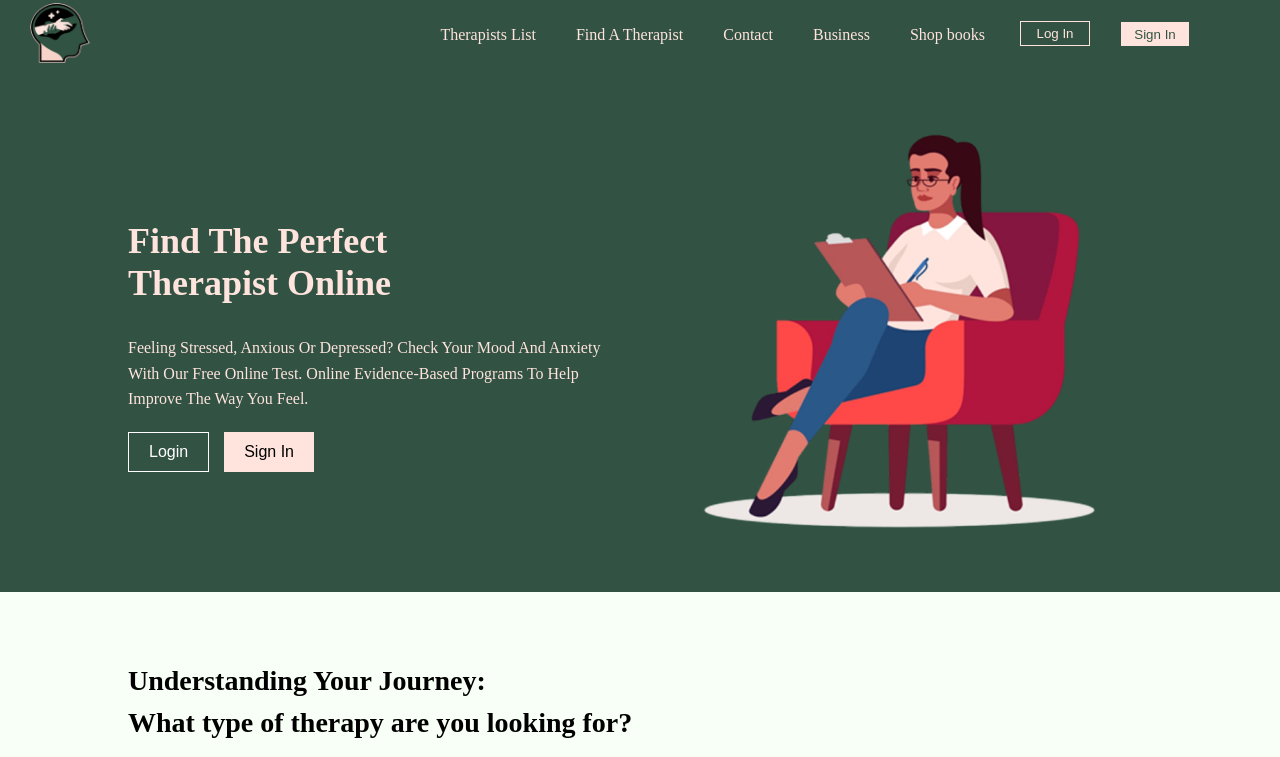
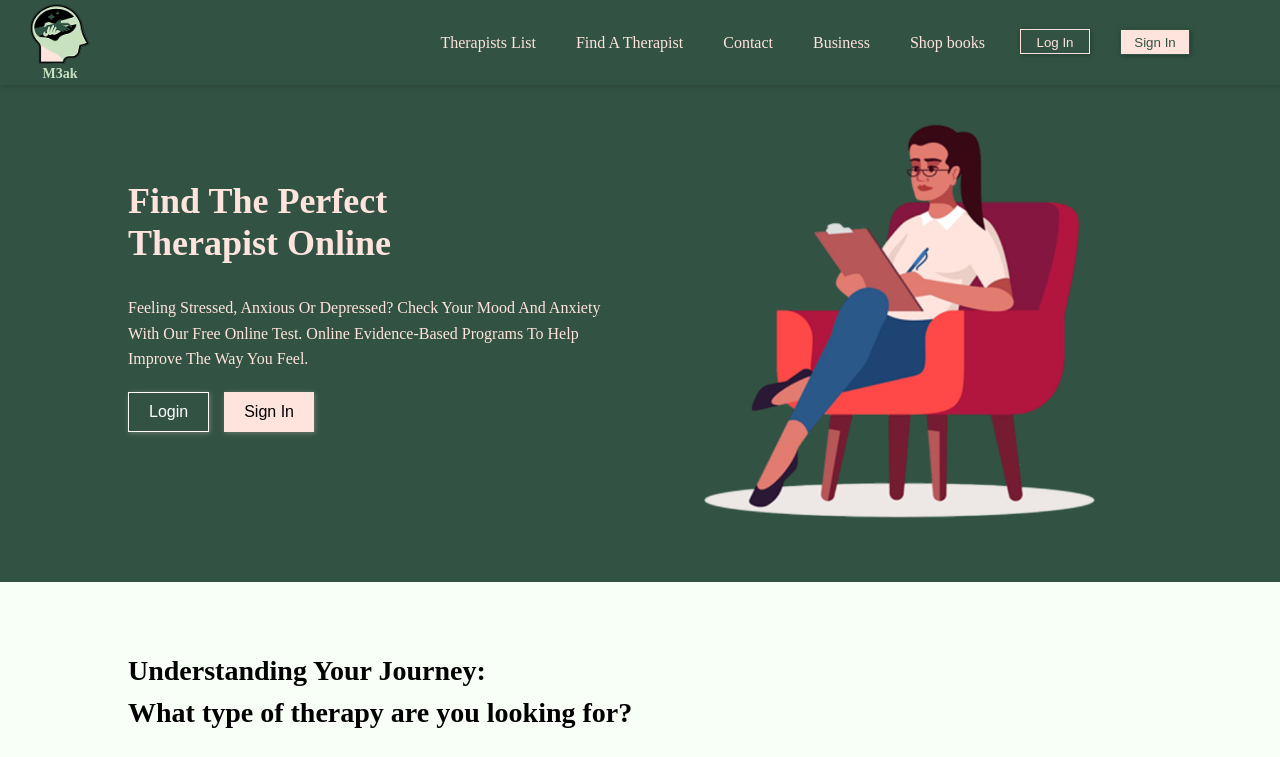
Before and after one commit to caidhiba/M3ak-WebApp, a React (Vite) app: page / in a window 1280 px wide. Shown: the top 757 px of the page. Built offline with nearby package versions, Linux system fonts and the light colour scheme.

Commit message:
Edited header and logo switch

```diff
--- a/src/Components/Header/Header.css
+++ b/src/Components/Header/Header.css
@@ -1,6 +1,6 @@
-header{
+.header{
     background-color: #325343;
-    height: 70px;
+    height: 85px;
     display: flex;
     align-items: center;
     justify-content: space-between;
@@ -9,14 +9,33 @@ header{
     padding-right: 90px;
     color: #FFE4DD;
     padding-left: 30px;
-
+     transition: all 0.3s ease-in-out;
+    z-index: 1000;
+    position:fixed;
+    width: auto;
+    right: 0;
+    left: 0;
+    /* box-shadow: 1px 1px 5px rgba(255,228,221,0.2); */
+    box-shadow: 1px 1px 5px rgba(0,0,0,0.2);
 
 }
+.dark-logo-holder{
+display: flex;
+flex-direction: column;
+align-items: center;
+}
+.logo-text {
+    font-size: 14px;
+    font-weight: bold;
+    color: #C7E1C2;
+    margin-top: 2px;
+    transition: color 0.3s ease-in-out;
+  }
 .dark-logo-holder > img{
     width: 60px;
     height: 60px;
-    /* background-color: #325343; */
 }
+
 .header-elements{
     display: flex;
     gap: 30px;
@@ -27,10 +46,11 @@ header{
     background-color: #325343;
     border: 1px solid #FFE4DD;
     color: #FFE4DD;
-    /* padding-top: 5px;
-    padding-bottom: 5px; */
+    padding-bottom: 5px;
+    padding-top: 5px;
     text-align: center;
     transition: background-color 0.4s ease-in-out;
+    box-shadow: 1px 1px 5px rgba(0, 0, 0, 0.3); /* X, Y, Blur, Shadow Color */
 }
 .Login-button:hover{
     background-color: #FFE4DD;
@@ -43,10 +63,11 @@ header{
     background-color: #FFE4DD;
     border: 1px solid #325343;
     color: #325343;
-    /* padding-top: 5px;
-    padding-bottom: 5px; */
+    padding-top: 5px;
+    padding-bottom: 5px;
     text-align: center;
     transition: background-color 0.1s ease-in-out;
+    box-shadow: 1px 1px 5px rgba(0, 0, 0, 0.3);
 }
 .Signin-button:hover{
     background-color: #325343;
@@ -60,3 +81,39 @@ header{
 .header-element:hover{
     background-color: #1e392c;
 }
+
+
+
+
+  /* Scrolled Header Styles */
+  .header.scrolled {
+    background-color: #F8FFF6;
+    color: #325343;
+    box-shadow: 0px 4px 8px rgba(0, 0, 0, 0.2);
+    width: auto;
+    right: 0;
+    left: 0;
+  }
+
+  .header.scrolled .header-element {
+    color: #325343;
+  }
+  .header.scrolled .header-element:hover {
+    background-color: #C7E1C2;
+  }
+
+  .scrolled .logo-text {
+    font-size: 14px;
+    font-weight: bold;
+    color: #325343;
+    margin-top: 2px;
+  }
+
+  .header.scrolled .sign-in {
+    background: #244D3B;
+    color: #F8FFF6;
+  }
+
+  .header.scrolled .logo img {
+    opacity: 0.8;
+  }
--- a/src/Components/Header/Header.jsx
+++ b/src/Components/Header/Header.jsx
@@ -1,9 +1,28 @@
-import './Header.css'
+ import './Header.css'
+import { useState, useEffect } from "react";
+import "./Header.css";
+
 export default function Header(){
+    const [scrolled, setScrolled] = useState(false);
+
+    useEffect(() => {
+      const handleScroll = () => {
+        if (window.scrollY > 50) {
+          setScrolled(true);
+        } else {
+          setScrolled(false);
+        }
+      };
+
+      window.addEventListener("scroll", handleScroll);
+      return () => window.removeEventListener("scroll", handleScroll);
+    }, []);
     return(
-        <header>
+
+        <header className={`header ${scrolled ? "scrolled" : ""}`}>
             <div className="dark-logo-holder">
-                <img src="src/assets/dark-logo.webp" alt="logo dark" />
+                <img src={scrolled ? "/src/assets/dark-logo.webp" : "/src/assets/light-logo.png"}  alt="logo dark" />
+                <span className="logo-text">M3ak</span>
             </div>
             <div className="header-elements">
                 <span className="header-element">Therapists List</span>
@@ -20,3 +39,54 @@ export default function Header(){
 
     )
 }
+
+// import { useState, useEffect } from "react";
+// import "./Header.css"; // Import the CSS file
+
+// const Header = () => {
+//   const [scrolled, setScrolled] = useState(false);
+
+//   useEffect(() => {
+//     const handleScroll = () => {
+//       if (window.scrollY > 50) {
+//         setScrolled(true);
+//       } else {
+//         setScrolled(false);
+//       }
+//     };
+
+//     window.addEventListener("scroll", handleScroll);
+//     return () => window.removeEventListener("scroll", handleScroll);
+//   }, []);
+
+//   return (
+//     <header className={`header ${scrolled ? "scrolled" : ""}`}>
+//       <div className="header-container">
+//         {/* Logo */}
+//         <div className="logo">
+//           <img
+//             src={scrolled ? "/logo-dark.png" : "/logo-light.png"}
+//             alt="Logo"
+//           />
+//         </div>
+
+//         {/* Navigation */}
+//         <nav className="nav-links">
+//           <a href="#">Therapists List</a>
+//           <a href="#">Find A Therapist</a>
+//           <a href="#">Contact</a>
+//           <a href="#">Business</a>
+//           <a href="#">Shop books</a>
+//         </nav>
+
+//         {/* Buttons */}
+//         <div className="auth-buttons">
+//           <button className="login">Log In</button>
+//           <button className="sign-in">Sign In</button>
+//         </div>
+//       </div>
+//     </header>
+//   );
+// };
+
+// export default Header;
--- a/src/Components/team-section/TeamSection.css
+++ b/src/Components/team-section/TeamSection.css
@@ -24,6 +24,7 @@
     border-radius: 10px;
     max-width: 200px;
     cursor: pointer;
+    box-shadow: 1px 1px 5px rgba(50,83,67,0.3);
   }
   .team-card:hover{
     background-color: #C7E1C2;
--- a/src/Styles/Home.css
+++ b/src/Styles/Home.css
@@ -3,17 +3,17 @@
     display: flex;
     align-items: center;
     justify-content: space-between;
-    background-color: #325343;/* Adjust to match exact green */
+    background-color: #325343;
     padding: 80px 10%;
     color: #FFE4DD;
   }
 
   .hero-content {
-    max-width: 50%;
-    text-align: left; /* Ensures all text aligns to the left */
+    max-width: 60%;
+    text-align: left;
     display: flex;
     flex-direction: column;
-    align-items: flex-start; /* Aligns content to the left */
+    align-items: flex-start;
   }
 
   .hero h1 {
@@ -41,6 +41,7 @@
     cursor: pointer;
     font-size: 16px;
     transition: 0.3s;
+    box-shadow: 1px 1px 5px rgba(255,228,221,0.3);
   }
 
   .login-btn:hover {
@@ -49,13 +50,14 @@
   }
 
   .signup-btn {
-    background: #FFE4DD; /* Light pink */
+    background: #FFE4DD;
     color: black;
     border: none;
     padding: 10px 20px;
     cursor: pointer;
     font-size: 16px;
     transition: 0.3s;
+    box-shadow: 1px 1px 5px rgba(255,228,221,0.3);
   }
 
   .signup-btn:hover {
@@ -63,14 +65,16 @@
   }
 
   .hero-image img {
-    width: 400px; /* Adjust based on your design */
+    width: 300px;
+    padding-top: 60px;
   }
 
 /* -------------therapy options styling--------------- */
   .therapy-options {
     text-align: left;
     padding: 50px 10%;
-    background-color: #F8FFF6; /* Light background color */
+    background-color: #F8FFF6;
+    cursor: pointer;
   }
 
   .therapy-options h2 {
@@ -93,7 +97,7 @@
   }
 
   .therapy-card {
-    background-color: #7D7C9D; /* Default color (adjust for each card) */
+    background-color: #7D7C9D;
     width: 250px;
     padding: 20px;
     border-radius: 10px;
@@ -101,9 +105,9 @@
     transition: 0.3s;
   }
 
-  .therapy-card:nth-child(1) { background-color: #7D7C9D; } /* Teen Therapy */
-  .therapy-card:nth-child(2) { background-color: #AC7F94; } /* Adult Therapy */
-  .therapy-card:nth-child(3) { background-color: #979772; } /* Couples Therapy */
+  .therapy-card:nth-child(1) { background-color: #7D7C9D; }
+  .therapy-card:nth-child(2) { background-color: #AC7F94; }
+  .therapy-card:nth-child(3) { background-color: #979772; }
 
   .therapy-card img {
     width: 100%;
@@ -128,6 +132,7 @@
     background-color: #F8FFF6;
     padding: 2.5rem 0;
     text-align: center;
+    cursor: pointer;
   }
 
   .testimonials-title {
@@ -227,6 +232,7 @@
     padding: 50px 10%;
     background: #325343;
     color: #FFE4DD;
+    box-shadow: 1px 1px 5px rgba(0, 0, 0, 0.3);
   }
 
   .hero-content {
```
Also changed, not shown: src/assets/light-logo.png (added).
